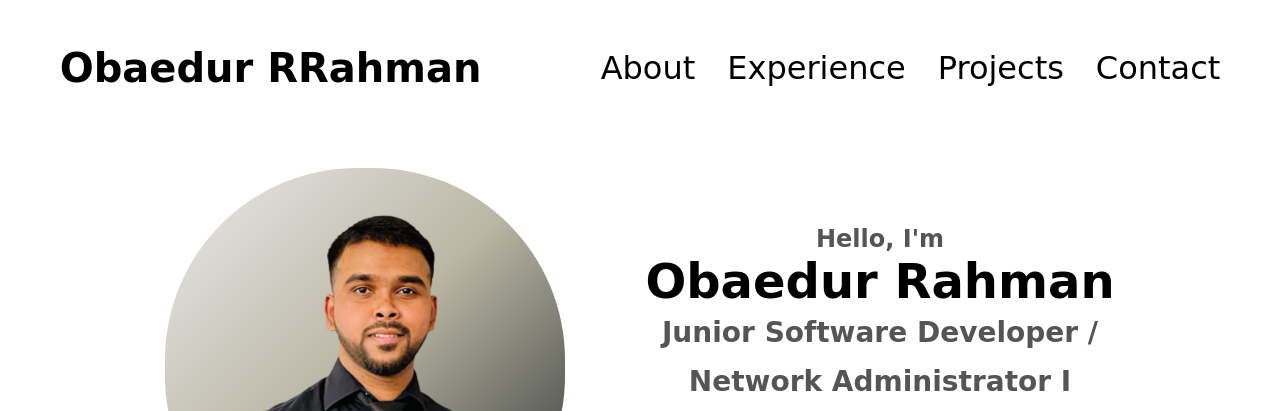
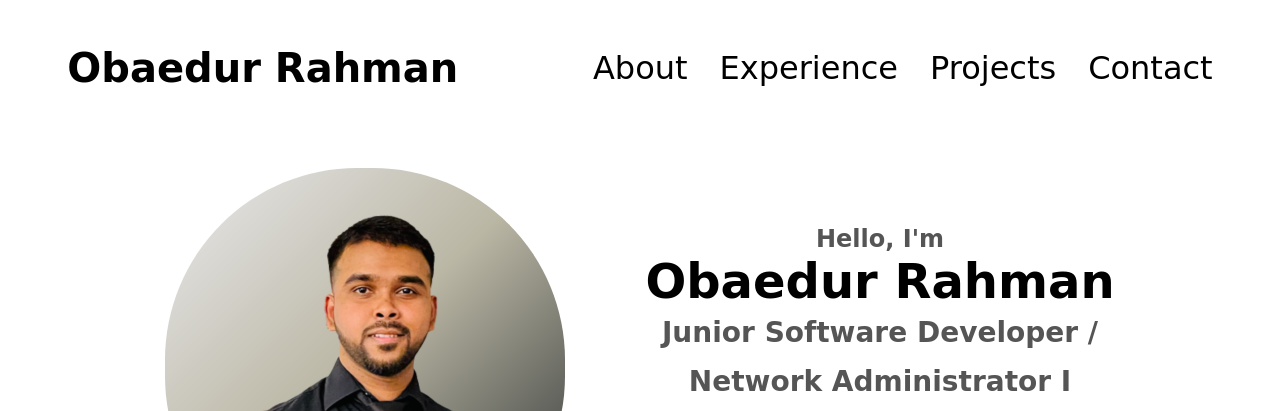
Before and after one commit to rahmo37/html-css-js-portfolio, a plain HTML site: page index.html in a window 1280 px wide. Shown: the top 411 px of the page. Drawn offline with Linux system fonts and the light colour scheme; a web font is replaced by a local one.

Commit message:
Chaned To Rahman

```diff
--- a/index.html
+++ b/index.html
@@ -9,7 +9,7 @@
   </head>
   <body>
     <nav id="desktop-nav">
-      <div class="logo">Obaedur RRahman</div>
+      <div class="logo">Obaedur Rahman</div>
       <div>
         <ul class="nav-links">
           <li><a href="#about">About</a></li>
```
